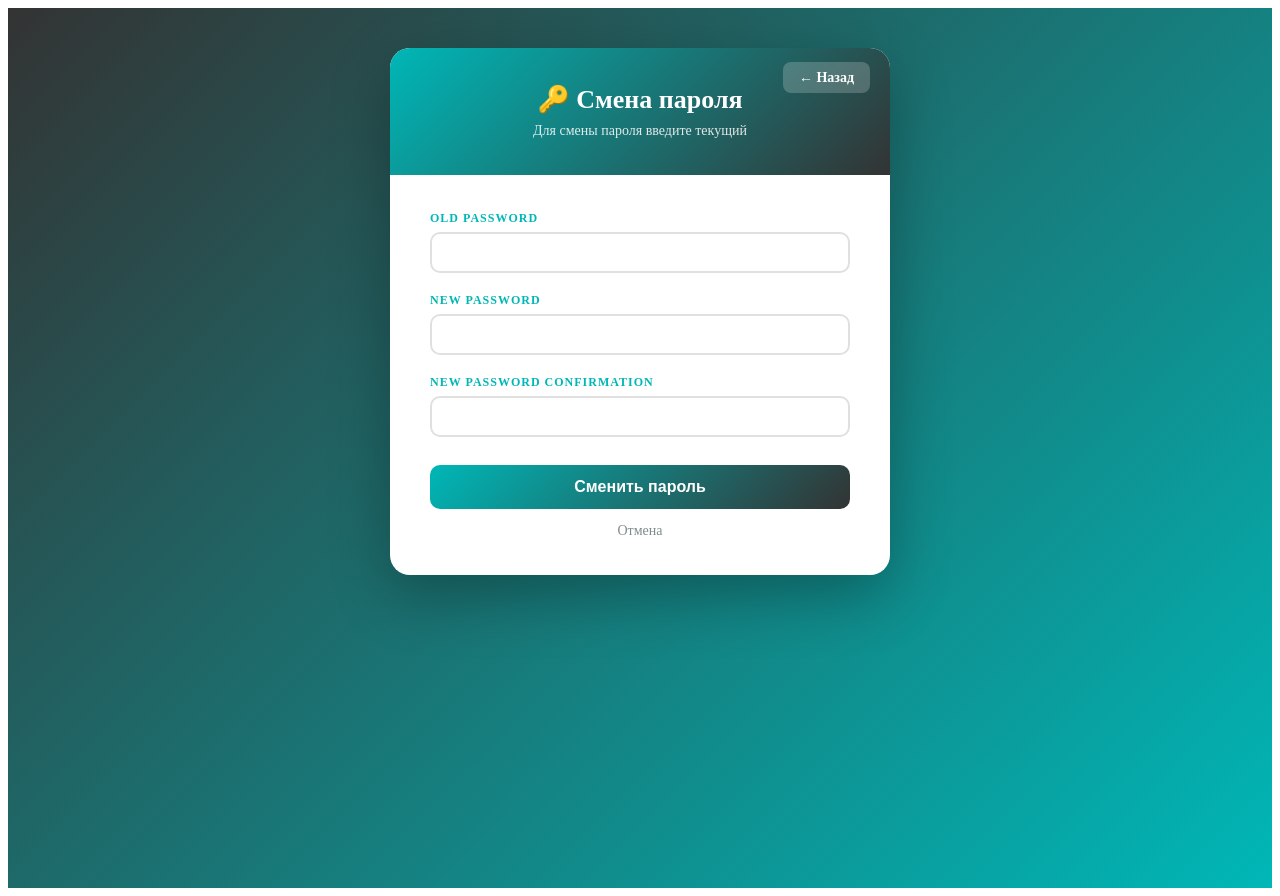
After one commit to alekfo/workflow_monitoring, a Django app: page /accounts/password_change/ in a window 1280 px wide. The commit adds this page. Run offline with Django 5.2, Linux system fonts and the light colour scheme; the visitor is signed in with stand-in values (Sample User, id 1).

Commit message:
some security features was added, change password features was added, look at TODO.md

```diff
--- /dev/null
+++ b/workflow_monitoring/authentication/templates/authentication/password_change_form.html
@@ -0,0 +1,160 @@
+{% load static %}
+<!DOCTYPE html>
+<html lang="ru">
+<head>
+    <meta charset="UTF-8">
+    <title>Смена пароля</title>
+    <link rel="stylesheet" href="{% static 'authentication/css/auth_styles.css' %}">
+    <style>
+        .profile-container {
+            min-height: 100vh;
+            background: linear-gradient(135deg, #333333 0%, #00B7B7 100%);
+            padding: 40px 20px;
+        }
+        .profile-card {
+            max-width: 500px;
+            margin: 0 auto;
+            background: white;
+            border-radius: 20px;
+            box-shadow: 0 20px 60px rgba(0,0,0,0.3);
+            overflow: hidden;
+        }
+        .profile-header {
+            background: linear-gradient(135deg, #00B7B7 0%, #333333 100%);
+            color: white;
+            padding: 36px 40px;
+            text-align: center;
+            position: relative;
+        }
+        .header-buttons {
+            position: absolute;
+            top: 20px;
+            right: 20px;
+        }
+        .header-btn {
+            background: rgba(255,255,255,0.2);
+            color: white;
+            padding: 8px 16px;
+            border-radius: 8px;
+            text-decoration: none;
+            font-weight: 600;
+            font-size: 14px;
+            transition: all 0.3s;
+            backdrop-filter: blur(5px);
+        }
+        .header-btn:hover {
+            background: rgba(255,255,255,0.3);
+            transform: translateY(-2px);
+        }
+        .profile-header h1 { margin: 0; font-size: 26px; }
+        .profile-header p  { margin: 8px 0 0; opacity: 0.85; font-size: 14px; }
+
+        .profile-body { padding: 36px 40px; }
+
+        .field-group { margin-bottom: 20px; }
+        .field-label {
+            display: block;
+            font-weight: 600;
+            color: #00B7B7;
+            font-size: 12px;
+            text-transform: uppercase;
+            letter-spacing: 1px;
+            margin-bottom: 6px;
+        }
+        .field-input {
+            width: 100%;
+            padding: 10px 14px;
+            border: 2px solid #e0e0e0;
+            border-radius: 10px;
+            font-size: 15px;
+            color: #2c3e50;
+            transition: border-color 0.2s;
+            box-sizing: border-box;
+        }
+        .field-input:focus {
+            outline: none;
+            border-color: #00B7B7;
+        }
+        .field-errors {
+            margin-top: 6px;
+            font-size: 13px;
+            color: #e74c3c;
+        }
+        .btn-action {
+            display: block;
+            width: 100%;
+            padding: 13px;
+            background: linear-gradient(135deg, #00B7B7 0%, #333333 100%);
+            color: white;
+            border: none;
+            border-radius: 10px;
+            font-size: 16px;
+            font-weight: 600;
+            cursor: pointer;
+            text-align: center;
+            transition: all 0.3s;
+            margin-top: 28px;
+            text-decoration: none;
+        }
+        .btn-action:hover {
+            transform: translateY(-2px);
+            box-shadow: 0 5px 15px rgba(0,183,183,0.4);
+        }
+        .btn-back {
+            display: block;
+            text-align: center;
+            margin-top: 14px;
+            color: #7f8c8d;
+            font-size: 14px;
+            text-decoration: none;
+        }
+        .btn-back:hover { color: #2c3e50; }
+    </style>
+</head>
+<body>
+    <div class="profile-container">
+        <div class="profile-card">
+            <div class="profile-header">
+                <div class="header-buttons">
+                    <a href="{% url 'authentication:about_me' %}" class="header-btn">← Назад</a>
+                </div>
+                <h1>🔑 Смена пароля</h1>
+                <p>Для смены пароля введите текущий</p>
+            </div>
+
+            <div class="profile-body">
+                <form method="post">
+                    {% csrf_token %}
+
+                    {% for field in form %}
+                    <div class="field-group">
+                        <label class="field-label" for="{{ field.id_for_label }}">{{ field.label }}</label>
+                        <input
+                            class="field-input"
+                            type="password"
+                            name="{{ field.html_name }}"
+                            id="{{ field.id_for_label }}"
+                            autocomplete="{{ field.field.widget.attrs.autocomplete|default:'off' }}"
+                        >
+                        {% if field.errors %}
+                        <div class="field-errors">
+                            {% for error in field.errors %}{{ error }}{% endfor %}
+                        </div>
+                        {% endif %}
+                    </div>
+                    {% endfor %}
+
+                    {% if form.non_field_errors %}
+                    <div class="field-errors" style="margin-bottom:16px;">
+                        {% for error in form.non_field_errors %}{{ error }}{% endfor %}
+                    </div>
+                    {% endif %}
+
+                    <button type="submit" class="btn-action">Сменить пароль</button>
+                </form>
+                <a href="{% url 'authentication:about_me' %}" class="btn-back">Отмена</a>
+            </div>
+        </div>
+    </div>
+</body>
+</html>
--- a/workflow_monitoring/authentication/urls.py
+++ b/workflow_monitoring/authentication/urls.py
@@ -8,7 +8,8 @@ from .views import (MyLogoutView,
                     RegisterView,
                     UsersListView,
                     UserDetailView,
-                    ErrorView,)
+                    ErrorView,
+                    CustomPasswordChangeView,)
 
 app_name = "authentication"
 
@@ -21,6 +22,8 @@ urlpatterns = [
     path("register/", RegisterView.as_view(), name="register"),
     path("error/", ErrorView.as_view(), name="error"),
 
+    path("password_change/", CustomPasswordChangeView.as_view(), name="password_change"),
+
     path("users/", UsersListView.as_view(), name="users_list"),
     path("user/<int:pk>/", UserDetailView.as_view(), name="user_detail"),
 
--- a/workflow_monitoring/authentication/views.py
+++ b/workflow_monitoring/authentication/views.py
@@ -2,8 +2,10 @@ import logging
 from http.client import responses
 
 from django.contrib.auth.decorators import login_required, permission_required, user_passes_test
+from django.core.exceptions import ObjectDoesNotExist
 from django.contrib.auth.forms import UserCreationForm
-from django.contrib.auth.views import LogoutView, LoginView
+from django.contrib.auth.views import LogoutView, LoginView, PasswordChangeView
+from django.contrib import messages
 from django.http import HttpRequest, HttpResponse, JsonResponse
 from django.shortcuts import render, redirect, reverse
 from django.contrib.auth import authenticate, login, logout
@@ -29,7 +31,7 @@ class OrgLoginView(LoginView):
             org = self.request.user.profile.organization
             if org:
                 return url_reverse('signal1520:index', kwargs={'org_slug': org.slug})
-        except Exception:
+        except ObjectDoesNotExist:
             pass
         return reverse_lazy('authentication:about_me')
 
@@ -109,7 +111,7 @@ class RegisterView(CreateView):
             if org:
                 from django.urls import reverse
                 return reverse('signal1520:index', kwargs={'org_slug': org.slug})
-        except Exception:
+        except ObjectDoesNotExist:
             pass
         return reverse_lazy('authentication:about_me')
 
@@ -128,6 +130,19 @@ class RegisterView(CreateView):
         return response
 
 
+class CustomPasswordChangeView(LoginRequiredMixin, PasswordChangeView):
+    template_name = 'authentication/password_change_form.html'
+    success_url = reverse_lazy('authentication:about_me')
+
+    def form_valid(self, form):
+        # update_session_auth_hash вызывается внутри родительского form_valid —
+        # текущая сессия остаётся активной после смены пароля
+        response = super().form_valid(form)
+        messages.success(self.request, 'Пароль успешно изменён.')
+        logger.info('Пароль изменён: username="%s"', self.request.user.username)
+        return response
+
+
 class MyLogoutView(LogoutView):
     next_page = reverse_lazy('authentication:login')
 
--- a/workflow_monitoring/requirements.txt
+++ b/workflow_monitoring/requirements.txt
@@ -5,3 +5,4 @@ whitenoise==6.7.0
 python-dotenv==1.0.1
 Pillow==10.3.0
 openpyxl==3.1.5
+django-axes==8.3.1
--- a/workflow_monitoring/signal1520/static/signal1520/js/index.js
+++ b/workflow_monitoring/signal1520/static/signal1520/js/index.js
@@ -102,7 +102,11 @@ document.addEventListener('DOMContentLoaded', () => {
             if (typeof window.initBugFilter === 'function') window.initBugFilter();
             if (typeof window.initInstructions === 'function') window.initInstructions();
         } catch (error) {
-            contentPanel.innerHTML = `<p style="color: red;">Ошибка: ${error.message}</p>`;
+            contentPanel.replaceChildren();
+            const p = document.createElement('p');
+            p.style.color = 'red';
+            p.textContent = `Ошибка: ${error.message}`;
+            contentPanel.appendChild(p);
         }
     }
 
--- a/workflow_monitoring/workflow_monitoring/urls.py
+++ b/workflow_monitoring/workflow_monitoring/urls.py
@@ -22,6 +22,8 @@ from django.conf.urls.i18n import i18n_patterns
 from django.views.defaults import permission_denied
 from django.views.generic import RedirectView
 
+from signal1520.views import ProtectedMediaView
+
 
 def handler403(request, exception=None):
     return permission_denied(request, exception, template_name='403.html')
@@ -32,13 +34,10 @@ urlpatterns = [
     path('admin/', admin.site.urls),
     path('<slug:org_slug>/', include('signal1520.urls')),
     path('accounts/', include('authentication.urls')),
+    path('media/<path:path>', ProtectedMediaView.as_view(), name='protected_media'),
 ]
 
 if settings.DEBUG:
-    #сохранение на диске для медия
-    urlpatterns += static(settings.MEDIA_URL, document_root=settings.MEDIA_ROOT)
-
-    #сохранение на диске для статики
     urlpatterns.extend(
         static(settings.STATIC_URL, document=settings.STATIC_ROOT)
     )
```
Also changed, not shown: CLAUDE.md (+41 -0 lines), TODO.md (+34 -28 lines), workflow_monitoring/authentication/templates/authentication/about_me.html (+13 -0 lines), workflow_monitoring/authentication/templates/authentication/locked_out.html (added, +65 -0 lines), workflow_monitoring/signal1520/templates/signal1520/station_form.html (+16 -6 lines), workflow_monitoring/signal1520/templates/signal1520/station_update_form.html (+16 -6 lines), workflow_monitoring/signal1520/views.py (+33 -4 lines), workflow_monitoring/workflow_monitoring/settings.py (+26 -1 lines), 1 other file.
